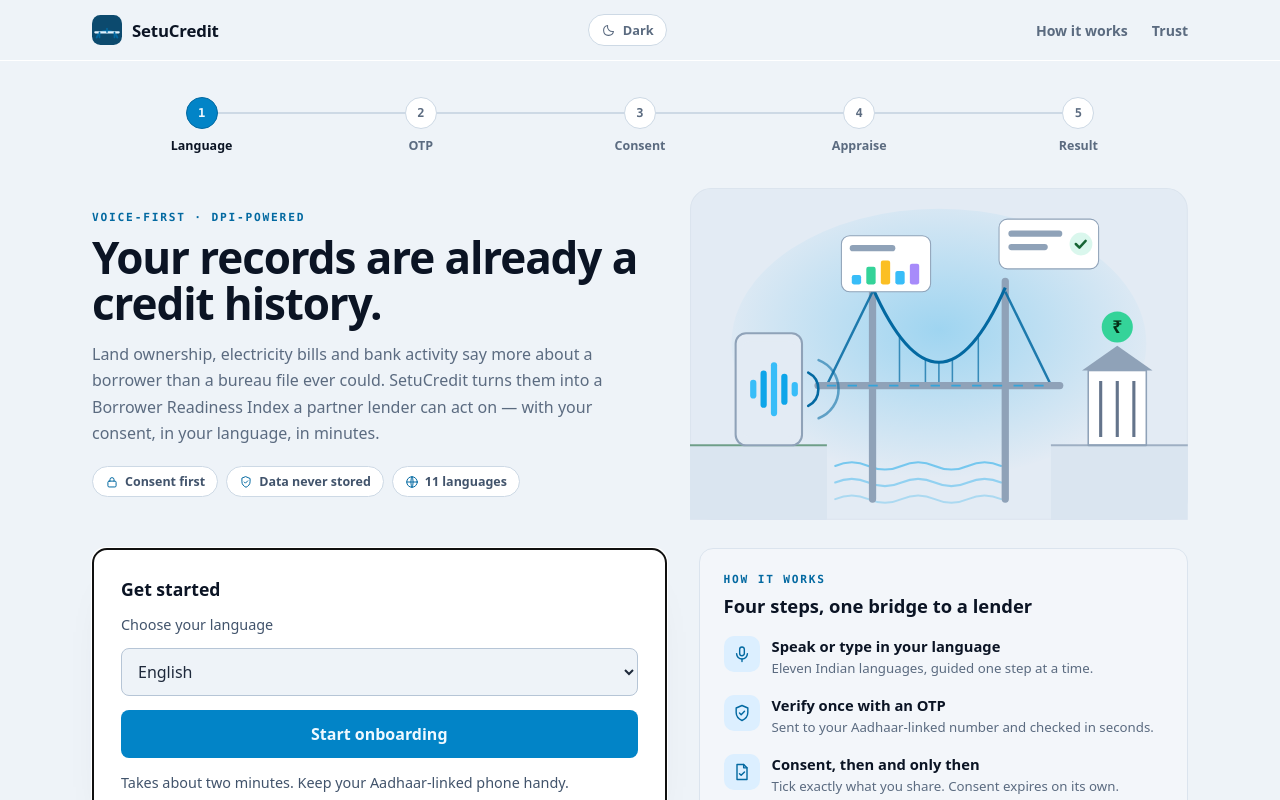
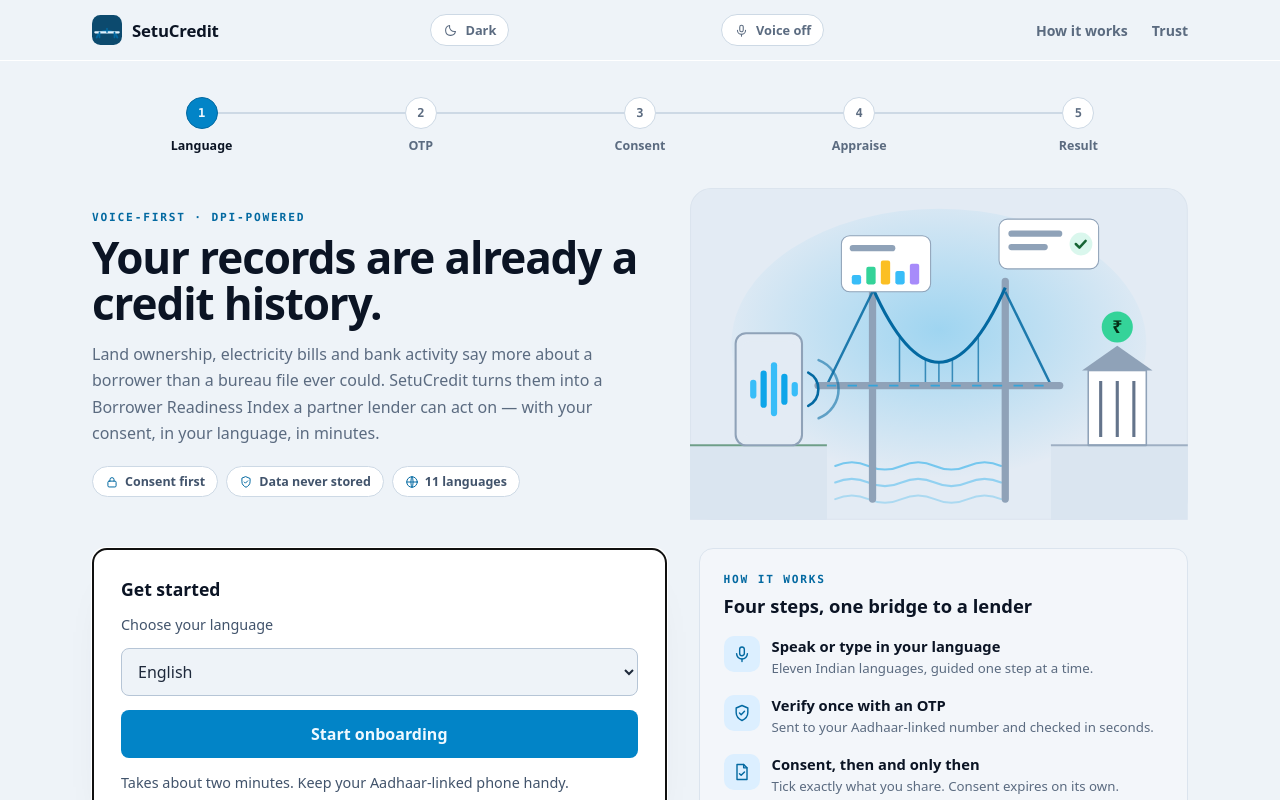
Before and after one commit to nchary05-oss/SetuCredit, a React (Vite) app in the folder frontend/: page / in a window 1280 px wide. Shown: the top 800 px of the page. Built offline with nearby package versions, Linux system fonts and the light colour scheme.

Commit message:
Add voice on/off toggle to PWA

```diff
--- a/frontend/src/App.jsx
+++ b/frontend/src/App.jsx
@@ -131,12 +131,22 @@
   const [theme, setTheme] = useState(
     () => document.documentElement.getAttribute("data-theme") || "dark",
   );
+  const [voiceOn, setVoiceOn] = useState(() => localStorage.getItem("sc-voice") !== "off");
 
   const toggleTheme = () => {
     const next = theme === "dark" ? "light" : "dark";
     document.documentElement.setAttribute("data-theme", next);
     localStorage.setItem("sc-theme", next);
     setTheme(next);
+  };
+  const toggleVoice = () => {
+    const next = !voiceOn;
+    localStorage.setItem("sc-voice", next ? "on" : "off");
+    if (!next && "speechSynthesis" in window) window.speechSynthesis.cancel();
+    setVoiceOn(next);
+  };
+  const say = (text, lang) => {
+    if (voiceOn) speak(text, lang);
   };
   const t = getStrings(language);
   const scopeOptions = SCOPE_IDS.map((id) => ({ id, label: t[SCOPE_LABEL_KEY[id]] }));
@@ -153,7 +163,7 @@
       setOtpSent(false);
       setUidai(null);
       setDevOtp(null);
-      speak(t.speakVerify, language);
+      say(t.speakVerify, language);
     } catch (err) {
       fail(err);
     } finally {
@@ -190,7 +200,7 @@
       await api.verifyOtp(session.session_id, otp);
       setAadhaar(""); // pass-through: drop the full number once verified
       setStep("consent");
-      speak(t.speakVerified, language);
+      say(t.speakVerified, language);
     } catch (err) {
       fail(err);
     } finally {
@@ -231,7 +241,7 @@
       const c = await api.grantConsent(session.session_id, scope);
       setConsent(c);
       setStep("appraise");
-      speak(t.speakGranted, language);
+      say(t.speakGranted, language);
     } catch (err) {
       fail(err);
     } finally {
@@ -270,7 +280,7 @@
       await new Promise((res) => setTimeout(res, 450));
       setResult(r);
       setStep("result");
-      speak(speakText(t.speakResult, { bri: r.bri }), language);
+      say(speakText(t.speakResult, { bri: r.bri }), language);
     } catch (err) {
       fail(err);
     } finally {
@@ -329,6 +339,16 @@
             <Icon name="sun" size={15} className="theme-sun" />
             <Icon name="moon" size={15} className="theme-moon" />
             {theme === "dark" ? t.appearanceLight : t.appearanceDark}
+          </button>
+          <button
+            type="button"
+            className="theme-toggle"
+            aria-pressed={voiceOn}
+            aria-label={voiceOn ? t.voiceOff : t.voiceOn}
+            onClick={toggleVoice}
+          >
+            <Icon name="mic" size={15} />
+            {voiceOn ? t.voiceOff : t.voiceOn}
           </button>
           {step === "start" ? (
             <nav className="topnav" aria-label="Primary">
--- a/frontend/src/i18n.js
+++ b/frontend/src/i18n.js
@@ -10,6 +10,8 @@
   startOver: "Start over",
   appearanceDark: "Dark",
   appearanceLight: "Light",
+  voiceOn: "Voice on",
+  voiceOff: "Voice off",
   progress: ["Language", "OTP", "Consent", "Appraise", "Result"],
   heroEyebrow: "Voice-first · DPI-powered",
   heroTitle: "Your records are already a credit history.",
```
